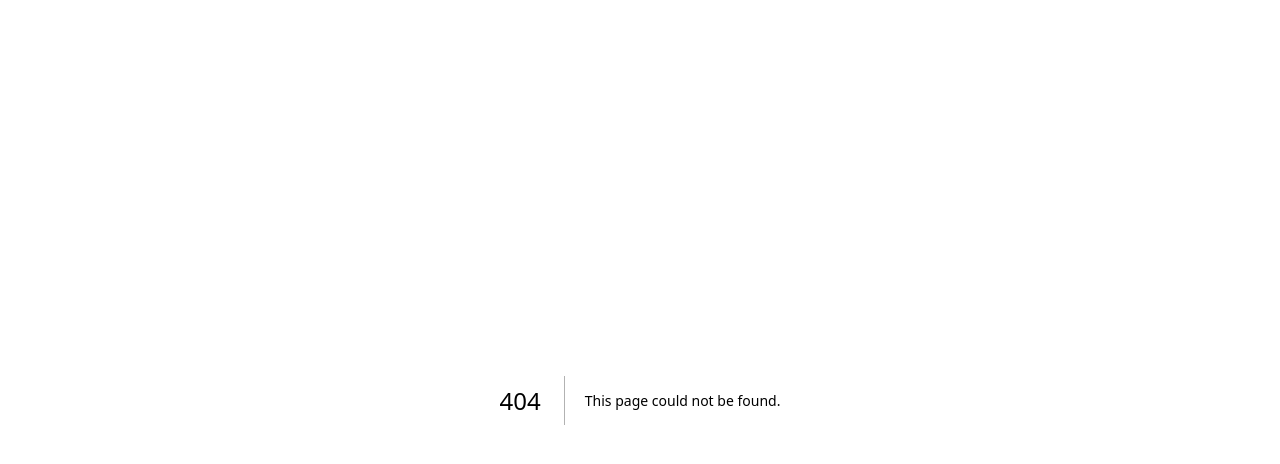
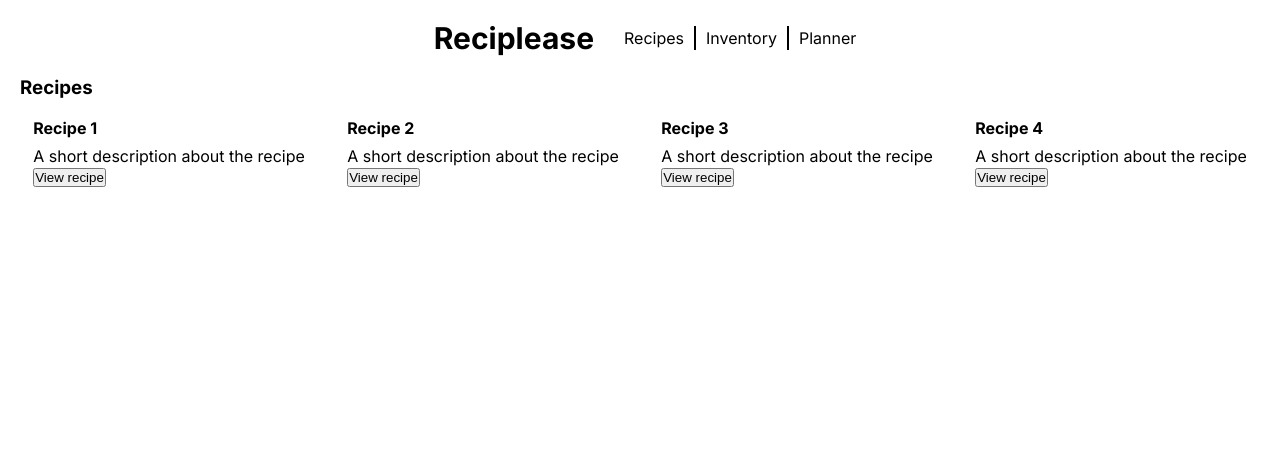
Before and after one commit to reciplease/reciplease-nextjs, a Next.js app: page /recipes in a window 1280 px wide. Before the commit this address had no page. Shown: the top 464 px of the page. Built offline with nearby package versions, Linux system fonts and the light colour scheme.

Commit message:
Attempt at recipes page

```diff
--- a/src/pages/_app.tsx
+++ b/src/pages/_app.tsx
@@ -1,4 +1,4 @@
-import '@/styles/globals.css'
+import '@/styles/main.scss'
 import type {AppProps} from 'next/app'
 import Head from 'next/head'
 
--- /dev/null
+++ b/src/pages/recipes.tsx
@@ -0,0 +1,78 @@
+import Head from 'next/head'
+import {Inter} from 'next/font/google'
+import Link from 'next/link'
+import styles from '@/styles/5_pages/Recipes.module.scss'
+
+const font = Inter({subsets: ['latin']})
+
+export default function Recipes() {
+  return (
+    <>
+      <Head>
+        <title>Recipes</title>
+        <meta name="description" content="View recipes"/>
+      </Head>
+
+      <div className={`${styles.root} ${font.className}`}>
+        <header className={`${styles.header}`}>
+          <h1 className={styles.title}>Reciplease</h1>
+          <nav className={styles.navigation}>
+            <Link href={"/recipes"}>
+              Recipes
+            </Link>
+            <Link href={"/recipes"}>
+              Inventory
+            </Link>
+            <Link href={"/recipes"}>
+              Planner
+            </Link>
+          </nav>
+        </header>
+        <main>
+          <section className={styles.recipes}>
+            <h3 className={styles.recipes_title}>Recipes</h3>
+            <ul className={styles.previews}>
+              <li className={styles.recipe_preview}>
+                <article>
+                  {/*TODO image?*/}
+                  <h4>Recipe 1</h4>
+                  <p>A short description about the recipe</p>
+                  <Link href="/recipes" passHref>
+                    <button>View recipe</button>
+                  </Link>
+                </article>
+              </li>
+              <li className={styles.recipe_preview}>
+                <article>
+                  <h4>Recipe 2</h4>
+                  <p>A short description about the recipe</p>
+                  <Link href="/recipes" passHref>
+                    <button>View recipe</button>
+                  </Link>
+                </article>
+              </li>
+              <li className={styles.recipe_preview}>
+                <article>
+                  <h4>Recipe 3</h4>
+                  <p>A short description about the recipe</p>
+                  <Link href="/recipes" passHref>
+                    <button>View recipe</button>
+                  </Link>
+                </article>
+              </li>
+              <li className={styles.recipe_preview}>
+                <article>
+                  <h4>Recipe 4</h4>
+                  <p>A short description about the recipe</p>
+                  <Link href="/recipes" passHref>
+                    <button>View recipe</button>
+                  </Link>
+                </article>
+              </li>
+            </ul>
+          </section>
+        </main>
+      </div>
+    </>
+  )
+}
--- /dev/null
+++ b/src/styles/5_pages/Recipes.module.scss
@@ -0,0 +1,46 @@
+.header {
+  display: flex;
+  flex-wrap: wrap;
+  align-items: center;
+  justify-content: center;
+}
+
+.navigation {
+  display: flex;
+  justify-content: center;
+
+  a {
+    padding: 0.2rem 1rem;
+  }
+
+  a + a {
+    border-left: 0.2rem solid black;
+  }
+}
+
+.recipes {
+  display: grid;
+  padding-inline: 2rem;
+}
+
+.previews {
+  display: flex;
+  flex-wrap: wrap;
+  justify-content: space-around;
+  gap: 1em;
+}
+
+
+.title {
+  font-size: 3rem;
+  padding: 2rem;
+}
+
+.recipe_preview {
+  max-width: 30ch;
+  display: grid;
+  padding: 1rem;
+
+  button {
+  }
+}
--- a/src/styles/globals.css
+++ /dev/null
@@ -1,22 +0,0 @@
-* {
-  box-sizing: border-box;
-  padding: 0;
-  margin: 0;
-}
-
-html,
-body {
-  max-width: 100vw;
-  overflow-x: hidden;
-}
-
-a {
-  color: inherit;
-  text-decoration: none;
-}
-
-@media (prefers-color-scheme: dark) {
-  html {
-    color-scheme: dark;
-  }
-}
--- /dev/null
+++ b/src/styles/main.scss
@@ -0,0 +1,50 @@
+* {
+  box-sizing: border-box;
+  padding: 0;
+  margin: 0;
+}
+
+//configure 1rem size
+html {
+  font-size: 62.5%;
+}
+
+body {
+  font-size: 1.6rem;
+}
+
+.debug {
+  &, & * {
+    outline: 0.2rem solid rgba(255, 0, 0, 1);
+  }
+}
+
+html,
+body {
+  min-height: 100vh;
+  max-width: 100vw;
+  overflow-x: hidden;
+}
+
+a {
+  color: inherit;
+  text-decoration: none;
+}
+
+/*@media (prefers-color-scheme: dark) {
+  html {
+    color-scheme: dark;
+  }
+}*/
+
+/*@media (prefers-reduced-motion: reduce) {
+  h1::after {
+    content: " for e-ink";
+    font-style: italic;
+  }
+}*/
+
+h3,
+h4 {
+  margin-bottom: 0.5em; //TODO move into title component
+}
```
Also changed, not shown: src/pages/index.tsx (deleted, +0 -23 lines), src/styles/Index.module.scss (deleted, +0 -13 lines), .prettierrc.js, 1 other file (tests, documents, lock files or other folders).
